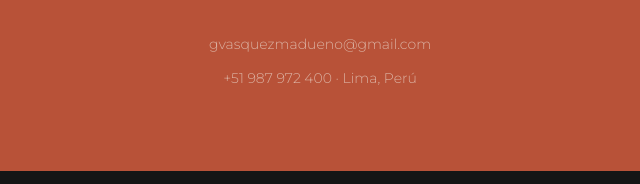
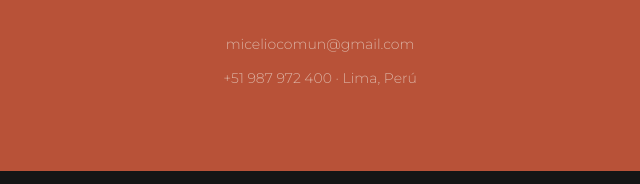
Before and after one commit to gvasquezmadueno/micelio-web, a plain HTML site: page index.html in a window 1280 px wide. Shown: the part 5613-5797 px from the top of the page, 320-960 px from the left. Drawn offline with nearby package versions, Linux system fonts and the light colour scheme.

Commit message:
Update index.html

```diff
--- a/index.html
+++ b/index.html
@@ -354,7 +354,7 @@ footer{flex-direction:column;gap:12px;text-align:center}
     <p class="contact-sub">Si tu empresa, institución o gobierno regional quiere conectar con comunidades de forma auténtica y generar resultados sostenibles reales, esta es la conversación que precede a esa decisión.</p>
     <a href="mailto:gvasquezmadueno@gmail.com?subject=Contacto%20Micelio" class="btn-contact">Iniciar conversación</a>
     <div class="contact-links">
-      <a href="mailto:gvasquezmadueno@gmail.com" class="contact-item">gvasquezmadueno@gmail.com</a>
+      <a href="mailto:gvasquezmadueno@gmail.com" class="contact-item">miceliocomun@gmail.com</a>
       <a href="tel:+51987972400" class="contact-item">+51 987 972 400 · Lima, Perú</a>
     </div>
   </div>
```
